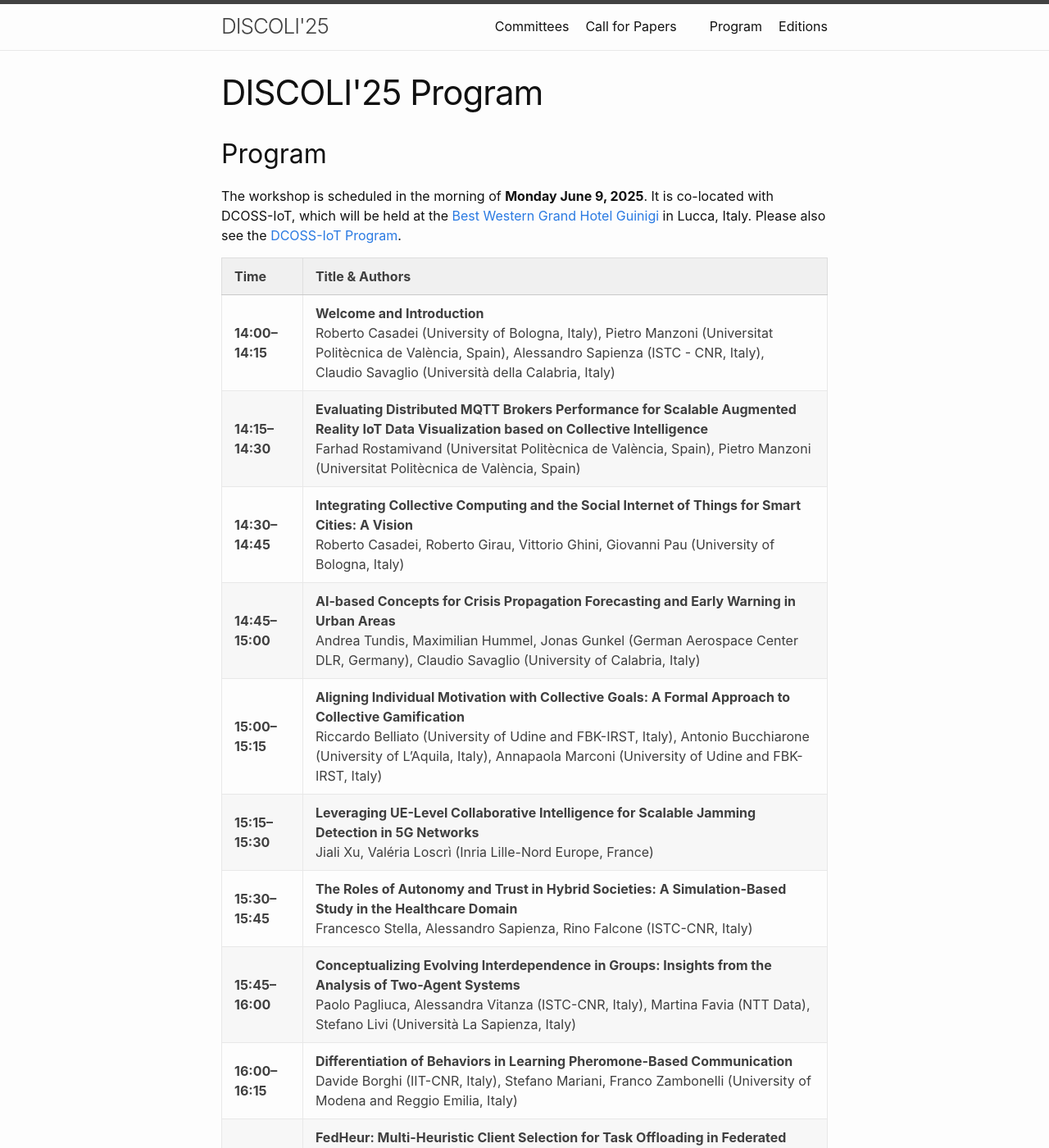
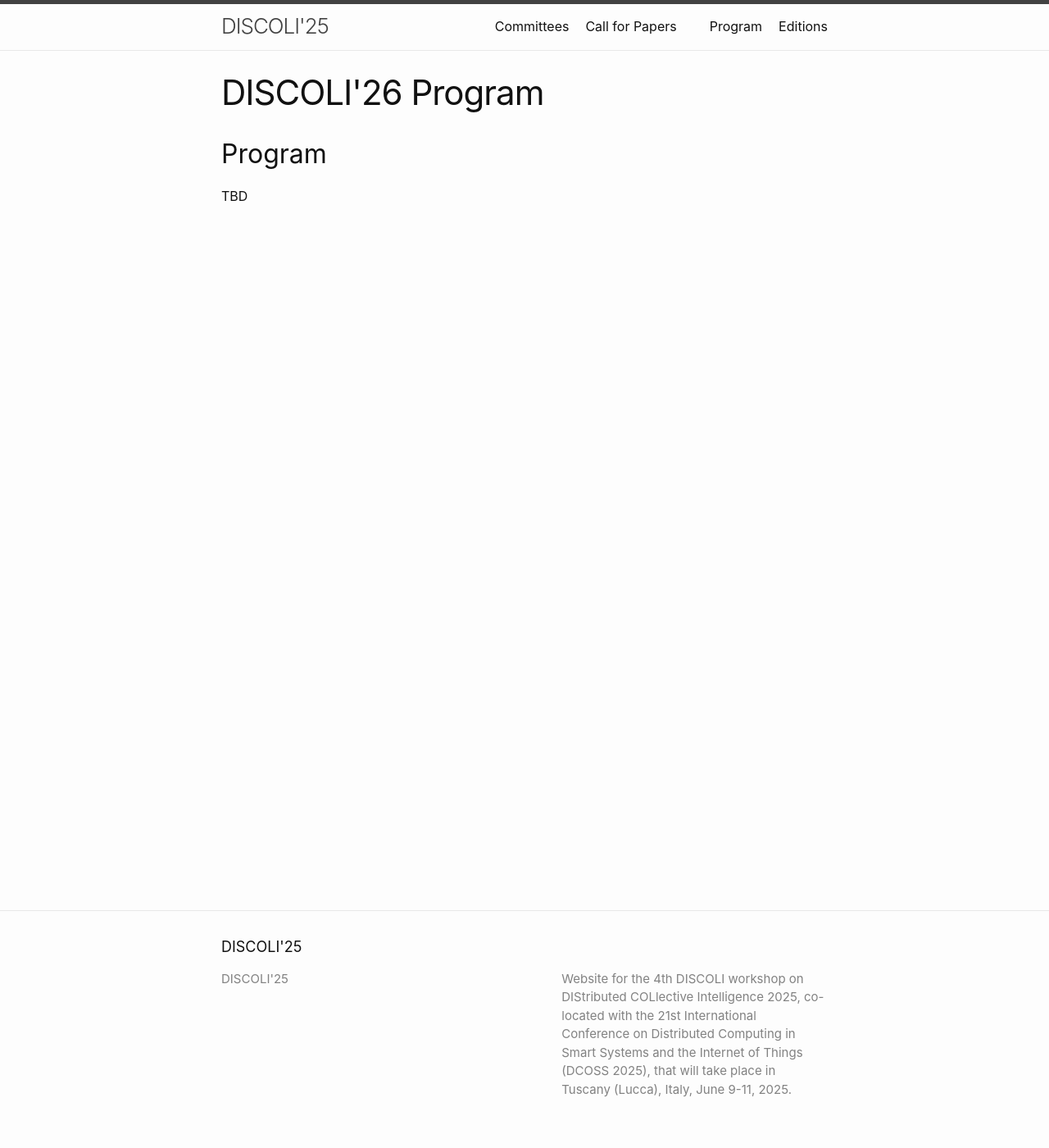
Before and after one commit to discoli-workshop/2026, a Jekyll site: the page built from program.md, in a window 1280 px wide and 1400 px high. Shown: the whole window at 82% size. Built offline with Jekyll 4.4.1, drawn with Linux system fonts in a browser that asks for light colours; some of the changed text lies outside the part shown.

Commit message:
2026 updates

```diff
--- a/committees.md
+++ b/committees.md
@@ -7,10 +7,7 @@ permalink: /committees/
 ## Workshop Chairs
 
 - Roberto Casadei (Alma Mater Studiorum - Università di Bologna, Italy)
-- Pietro Manzoni (Universitat Politècnica de València, Spain)
-- Alessandro Sapienza (Institute of Cognitive Sciences and Technologies, ISTC - CNR, Italy)
 - Claudio Savaglio (Università della Calabria, Italy)
-
 
 ## Steering Committee
 
@@ -30,6 +27,9 @@ permalink: /committees/
 
 ## Program Committee
 
+TBD
+
+<!--
 - Yehia Abd Alrahman (University of Gothenburg, DE)
 - Giuseppe Agapito (Università Magna Graecia Catanzaro, IT)
 - Amod Kant Agrawal (Amazon Lab126, USA)
@@ -54,3 +54,5 @@ permalink: /committees/
 - Gianluca Torta (Università di Torino, IT)
 - Andrea Tundis (German Aerospace Center - DLR, DE)
 - Alessandra Vitanza (ISTC-CNR, IT)
+
+-->
--- a/program.md
+++ b/program.md
@@ -4,10 +4,14 @@
 
 layout: page
 link_title: Program
-title: DISCOLI'25 Program
+title: DISCOLI'26 Program
 ---
 
 ## Program
+
+TBD
+
+<!--
 
 The workshop is scheduled in the morning of **Monday June 9, 2025**.
 It is co-located with DCOSS-IoT, which will be held at the [Best Western Grand Hotel Guinigi](http://www.grandhotelguinigi.it/en/homepage-english/) in Lucca, Italy. Please also see the [DCOSS-IoT Program](https://dcoss.org/program/).
@@ -29,3 +33,5 @@ It is co-located with DCOSS-IoT, which will be held at the [Best Western Grand H
 | **17:00–17:15** | **Service Continuity in Healthcare Internet of Things (HIoT): An Architectural Solution**  <br/>  Vincenzo Barbuto, Francesco Pupo, Claudio Savaglio, Giancarlo Fortino (University of Calabria, Italy), Giovanni Tavella, Pasquale Mazzei (Neosperience S.p.A.) |
 | **17:15–17:30** | **General-Purpose Sensing for Smart Environments: The Smart Museum Use Case**   <br/>  Rafiq Ul Islam, Claudio Savaglio (University of Calabria, Italy), Giovanni Tripicchio, Mariangela Viviani, Simone Colace, Sara Laurita (Wish S.r.l.), Antonio Guerrieri (ICAR-CNR, Italy) |
 | **17:30–17:45** | **Roundtable and Final Discussion** <br /> All the participants.|
+
+-->
```
Also changed, not shown: index.md (+17 -13 lines).
